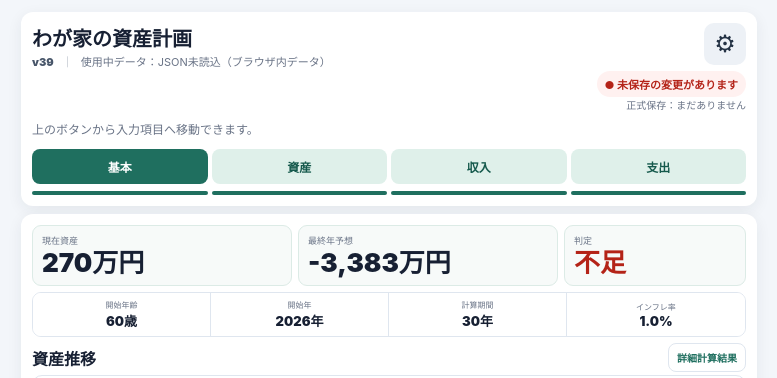
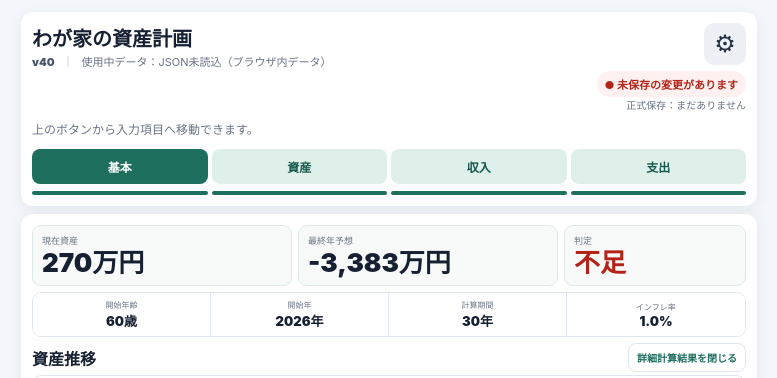
Before and after one commit to igonokami/asset-plan, a plain HTML site: page index.html in a window 1280 px wide. Both pictures are taken after a click on the button "詳細計算結果". Shown: the top 378 px of the page, 251-1028 px from the left. Drawn offline with Linux system fonts and the light colour scheme.

Commit message:
Add files via upload

```diff
--- a/index.html
+++ b/index.html
@@ -1129,12 +1129,16 @@ function draw(id){
 }
 function drawAll(){draw("homeChart")}
 function runAndShow(){calculate();showTab("basic")}
-function toggleDetails(){var d=byId("details"),o=d.classList.toggle("open");byId("detailsButton").textContent=o?"▲ 詳細計算結果を閉じる":"▼ 詳細計算結果を表示"}
+function toggleDetails(){
+ var d=byId("details"),o=d.classList.toggle("open");
+ var button=document.querySelector('.dashboard-chart-head .mini-btn');
+ if(button)button.textContent=o?"詳細計算結果を閉じる":"詳細計算結果";
+}
 
 
 const APP_CONFIG = Object.freeze({
  name:"わが家の資産計画",
- version:"v39",
+ version:"v40",
  storage:Object.freeze({
   work:"asset-plan-work",
   history:"asset-plan-history",
```
